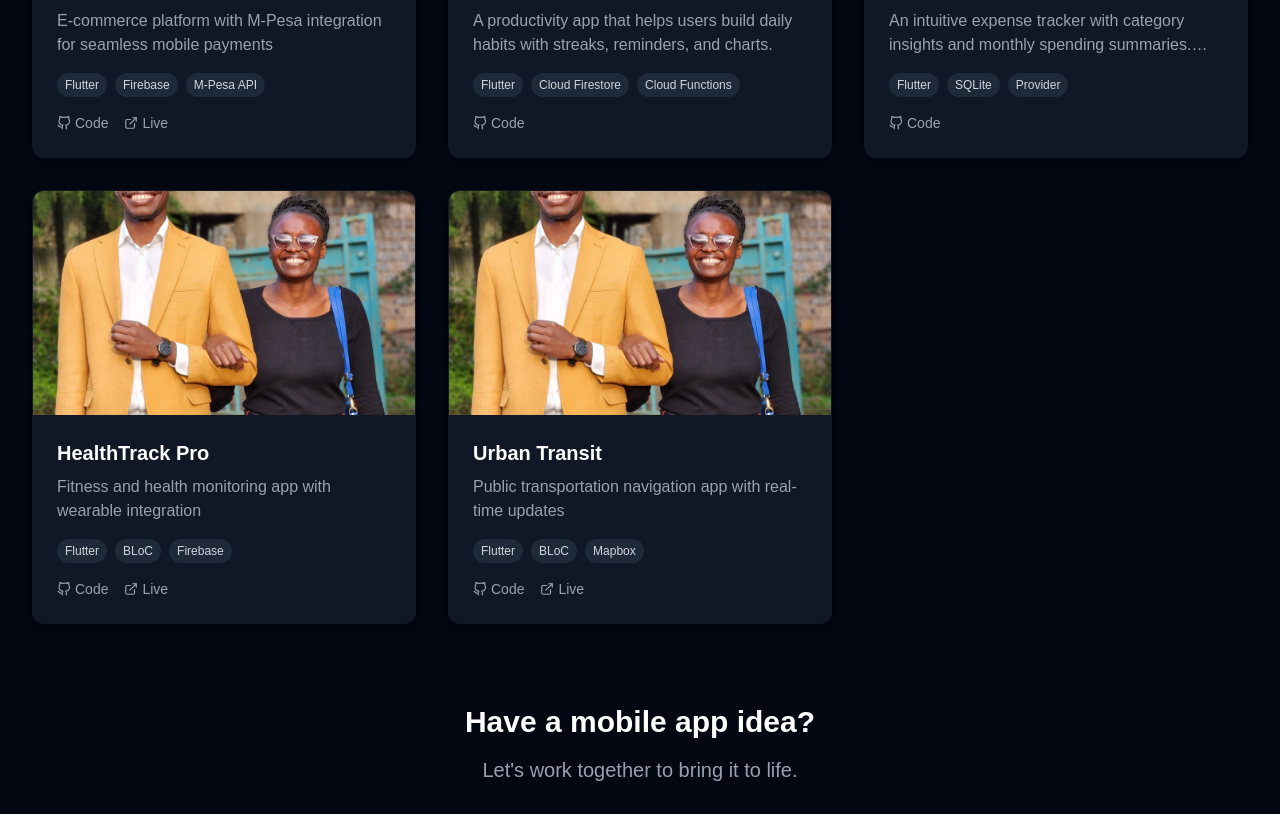
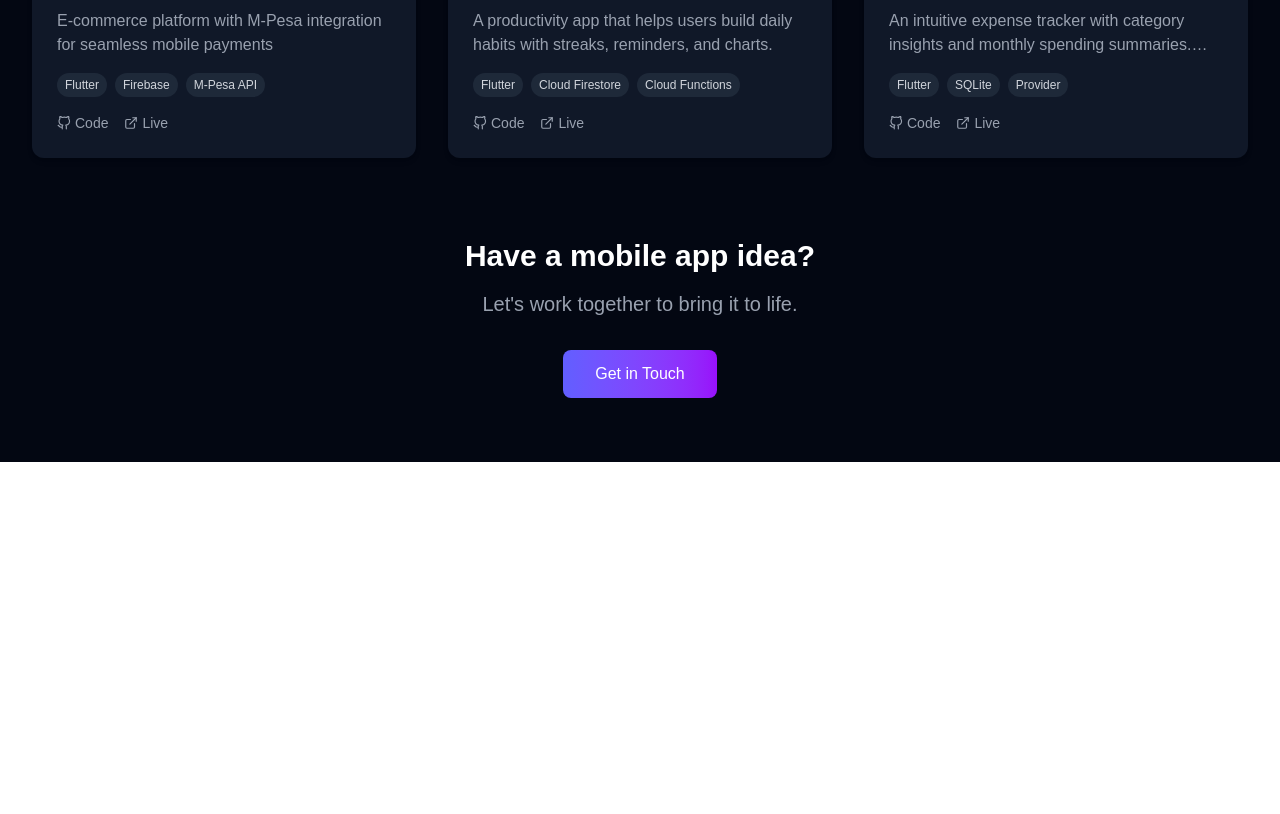
Before and after one commit to mobisa-012/portfolio, a Next.js app: page /mobile in a window 1280 px wide. Shown: the part 648-1462 px from the top of the page. After the commit the page ends 1110 px from the top, so only its background shows below. Built offline with nearby package versions, Linux system fonts and the light colour scheme.

Commit message:
UI subtle color changes

```diff
--- a/src/app/contact/page.tsx
+++ b/src/app/contact/page.tsx
@@ -75,21 +75,21 @@ export default function Contact() {
           <div className="space-y-3 sm:space-y-4 mt-4 sm:mt-6 text-sm sm:text-base lg:text-lg">
             <motion.div
               variants={itemFromLeft}
-              className="flex items-start sm:items-center gap-3 sm:gap-4 hover:bg-gradient-to-r hover:from-indigo-500 hover:to-purple-600 hover:bg-clip-text hover:text-transparent transition-all duration-300"
+              className="flex items-start sm:items-center gap-3 sm:gap-4 hover:bg-gradient-to-r hover:from-indigo-500 hover:to-purple-600 hover:bg-clip-text hover:text-purple-600 transition-all duration-300"
             >
               <IoLocationOutline className="mt-0.5 sm:mt-0 flex-shrink-0" size={20} />
-              <span>Karen Triangle Estate, Karen, Nairobi</span>
+              <span>Nairobi, Kenya</span>
             </motion.div>
             <motion.div
               variants={itemFromLeft}
-              className="flex items-start sm:items-center gap-3 sm:gap-4 hover:bg-gradient-to-r hover:from-indigo-500 hover:to-purple-600 hover:bg-clip-text hover:text-transparent transition-all duration-300"
+              className="flex items-start sm:items-center gap-3 sm:gap-4 hover:bg-gradient-to-r hover:from-indigo-500 hover:to-purple-600 hover:bg-clip-text hover:text-purple-600 transition-all duration-300"
             >
               <MdOutlineEmail className="mt-0.5 sm:mt-0 flex-shrink-0" size={20} />
               <span>mobisakwamboka@gmail.com</span>
             </motion.div>
             <motion.div
               variants={itemFromLeft}
-              className="flex items-start sm:items-center gap-3 sm:gap-4 hover:bg-gradient-to-r hover:from-indigo-500 hover:to-purple-600 hover:bg-clip-text hover:text-transparent transition-all duration-300"
+              className="flex items-start sm:items-center gap-3 sm:gap-4 hover:bg-gradient-to-r hover:from-indigo-500 hover:to-purple-600 hover:bg-clip-text hover:text-purple-600 transition-all duration-300"
             >
               <FaPhone className="mt-0.5 sm:mt-0 flex-shrink-0" size={20} />
               <span>+254 796 116 642</span>
--- a/src/app/mobile/page.tsx
+++ b/src/app/mobile/page.tsx
@@ -22,7 +22,7 @@ const projects = [
     tags: ["Flutter", "Cloud Firestore", "Cloud Functions"],
     image: "/me2.jpg",
     github: "https://github.com/yourusername/habit-tracker",
-    live: "",
+    live: "https://play.google.com/store/apps/details?id=com.zingo.kenya",
   },
   {
     id: 5,
@@ -31,26 +31,26 @@ const projects = [
     tags: ["Flutter", "SQLite", "Provider"],
     image: "/me2.jpg",
     github: "https://github.com/yourusername/budget-buddy",
-    live: "",
+    live: "https://play.google.com/store/apps/details?id=com.zingo.kenya",
   },
-  {
-    id: 2,
-    title: "HealthTrack Pro",
-    description: "Fitness and health monitoring app with wearable integration",
-    tags: ["Flutter", "BLoC", "Firebase"],
-    image: "/me2.jpg",
-    github: "https://github.com/yourusername/healthtrack",
-    live: "https://apps.apple.com/us/app/healthtrack-pro/id123456789",
-  },
-  {
-    id: 3,
-    title: "Urban Transit",
-    description: "Public transportation navigation app with real-time updates",
-    tags: ["Flutter", "BLoC", "Mapbox"],
-    image: "/me2.jpg",
-    github: "https://github.com/yourusername/urbantransit",
-    live: "https://play.google.com/store/apps/details?id=com.urban.transit",
-  },
+  // {
+  //   id: 2,
+  //   title: "HealthTrack Pro",
+  //   description: "Fitness and health monitoring app with wearable integration",
+  //   tags: ["Flutter", "BLoC", "Firebase"],
+  //   image: "/me2.jpg",
+  //   github: "https://github.com/yourusername/healthtrack",
+  //   live: "https://apps.apple.com/us/app/healthtrack-pro/id123456789",
+  // },
+  // {
+  //   id: 3,
+  //   title: "Urban Transit",
+  //   description: "Public transportation navigation app with real-time updates",
+  //   tags: ["Flutter", "BLoC", "Mapbox"],
+  //   image: "/me2.jpg",
+  //   github: "https://github.com/yourusername/urbantransit",
+  //   live: "https://play.google.com/store/apps/details?id=com.urban.transit",
+  // },
 ];
 
 export default function Mobile() {
--- a/src/app/page.tsx
+++ b/src/app/page.tsx
@@ -91,7 +91,6 @@ export default function Home() {
         variants={containerVariants}
       >
         <section className="container mx-auto px-4 sm:px-6 py-16 md:py-24 lg:py-32 flex flex-col md:flex-row items-center gap-8 lg:gap-12 relative overflow-hidden">
-          {/* Background elements - Responsive positioning */}
           <motion.div
             className="absolute -top-20 -left-20 sm:-top-32 sm:-left-32 w-40 h-40 sm:w-64 sm:h-64 bg-purple-900/20 rounded-full filter blur-3xl"
             initial={{ scale: 0.8, opacity: 0 }}
@@ -105,35 +104,42 @@ export default function Home() {
             transition={{ duration: 2, delay: 0.5, ease: "easeOut" }}
           />
 
-          {/* Left Column - Text Content */}
+          {/* test xontent: name etc*/}
           <motion.div
             className="w-full md:w-1/2 space-y-6 sm:space-y-8 relative z-10 text-center md:text-left"
             custom="left"
             variants={slideInVariants}
           >
             <motion.h1
-              className="text-3xl sm:text-4xl md:text-5xl lg:text-6xl font-bold text-white leading-tight"
+              className="text-4xl sm:text-5xl md:text-6xl lg:text-7xl font-bold text-white leading-tight"
               variants={itemVariants}
             >
-              Hi, I'm <span className="text-transparent bg-clip-text bg-gradient-to-r from-purple-400 to-indigo-500">Mobisa Kwamboka</span>
+              Hi, I'm <span className="text-transparent bg-clip-text bg-gradient-to-r from-purple-400 via-indigo-500 to-blue-500">Mobisa Kwamboka</span>
             </motion.h1>
 
+            {/* roles */}
             <motion.h2
-              className="text-xl sm:text-2xl md:text-3xl text-gray-300 font-medium"
+              className="sm:text-2xl md:text-xl text-gray-300 font-bold flex flex-wrap gap-x-3 gap-y-1 items-center"
               variants={itemVariants}
             >
-              Software Developer | Flutter & React Specialist
+              <span>Software Engineer</span>
+              <span className="hidden sm:inline">|</span>
+              <span>Flutter Mobile Developer</span>
+              <span className="hidden sm:inline">|</span>
+              <span>Data Scientist</span>
             </motion.h2>
 
+            {/* intro*/}
             <motion.p
-              className="text-base sm:text-lg text-gray-400 max-w-lg mx-auto md:mx-0"
+              className="text-lg sm:text-xl text-gray-300 max-w-2xl leading-relaxed"
               variants={itemVariants}
             >
-              I build beautiful, performant applications that solve real problems.
-              Passionate about creating seamless user experiences across mobile and web platforms.
+              I transform data into impactful products. Combining machine learning expertise with
+              design sensibility, I build scalable applications that bridge insights with
+              exceptional user experiences. Let's create something meaningful.
             </motion.p>
 
-            {/* Call to Action Buttons - Responsive sizing */}
+            {/* CTA: Lookignt o change the download button colro */}
             <motion.div
               className="flex flex-wrap gap-3 sm:gap-4 pt-4 justify-center md:justify-start"
               variants={itemVariants}
```
